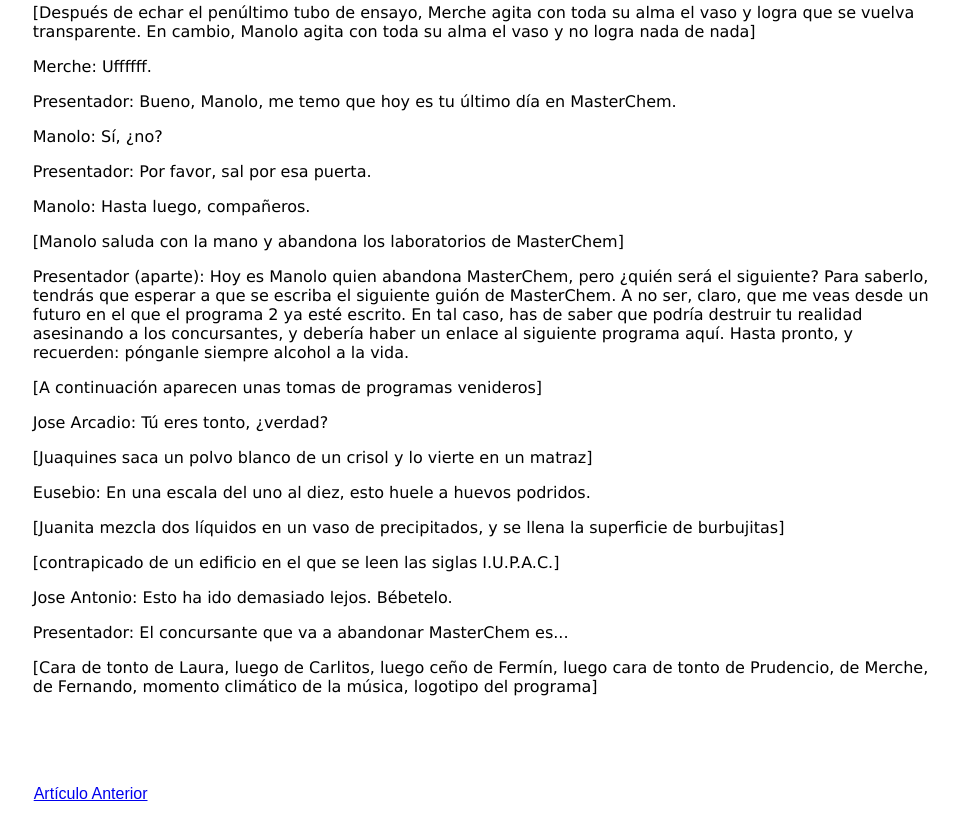
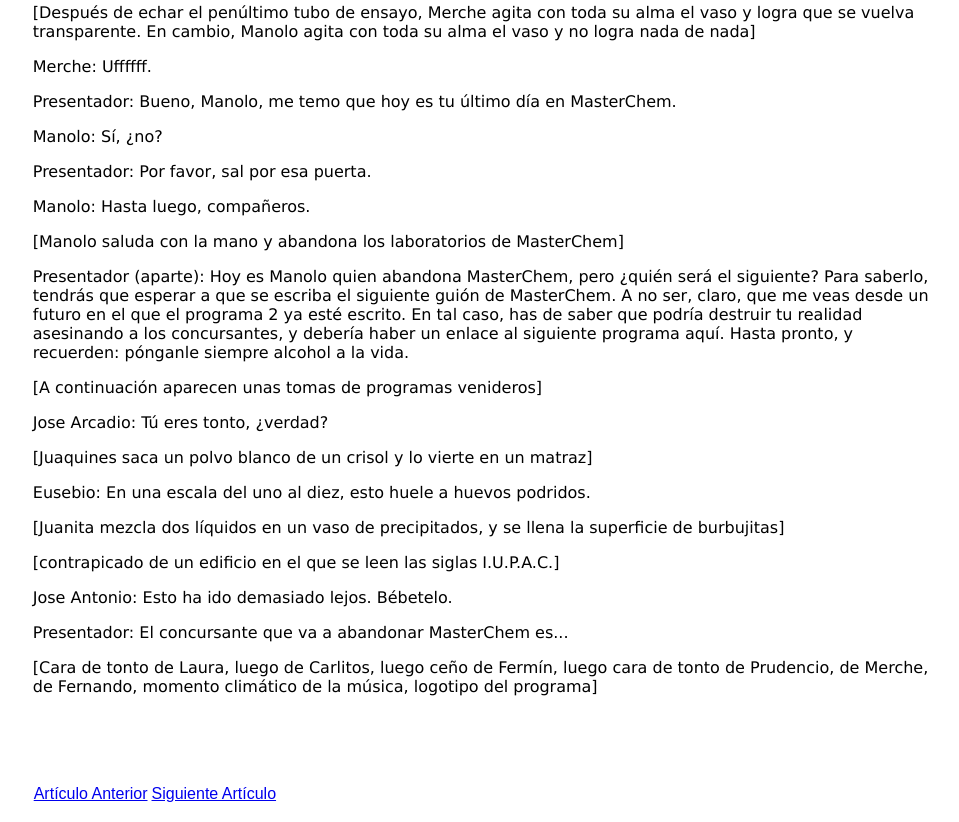
Before and after one commit to gonthalo/Gallinas, a plain HTML site: page Masterchem.html in a window 1280 px wide. Shown: the part 9020-9842 px from the top of the page, without its empty margins (159-1118 px from the left). Drawn offline with Linux system fonts and the light colour scheme.

Commit message:
Update Masterchem.html

```diff
--- a/Masterchem.html
+++ b/Masterchem.html
@@ -241,7 +241,7 @@
 		<table>
 			<tr>
 				<td><p><a href="http://gonthalo.github.io/Gallinas/Clapeyron.html" align="left">Artículo Anterior</a></p></td>
-				<td><p></p></td>
+				<td><p><a href="http://gonthalo.github.io/Gallinas/Masterchem2.html" align="left">Siguiente Artículo</a></p></td>
 			</tr>
 		</table>
     </div>
```
Lines whose indentation alone changed are shown as unchanged.
